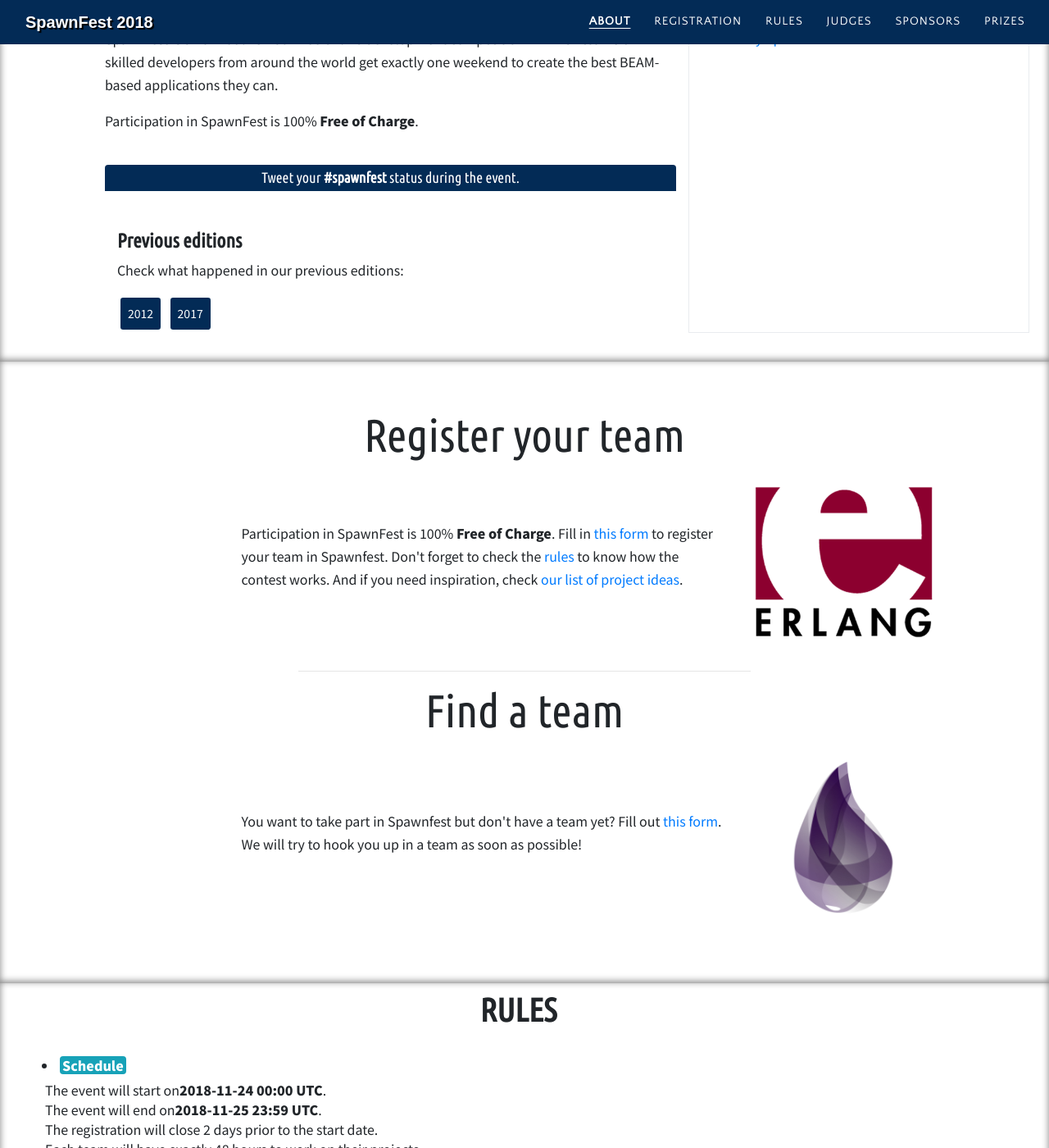
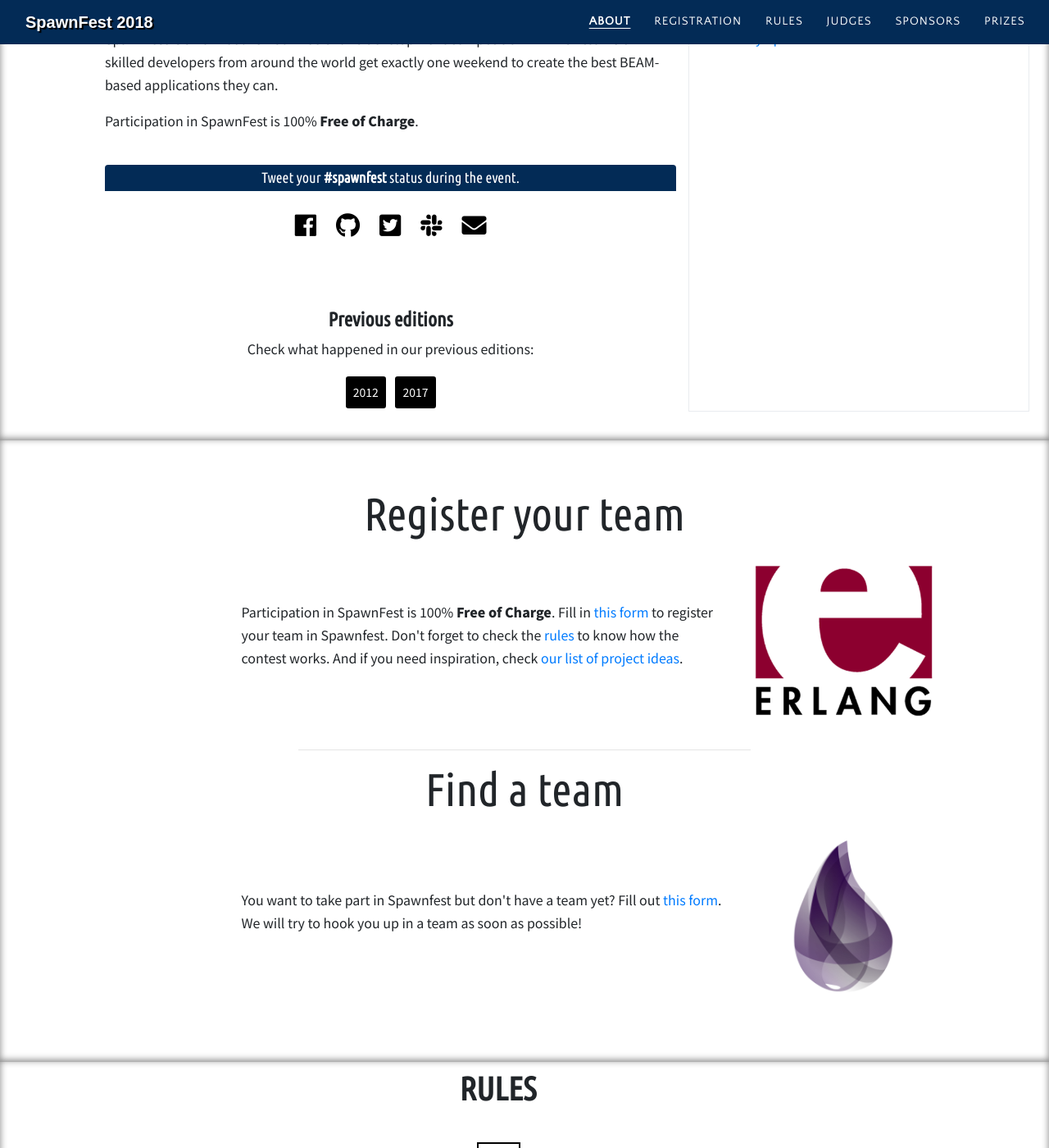
Before and after one commit to spawnfest/spawnfest.github.io, a Jekyll site: the page built from index.html, in a window 1280 px wide and 1400 px high, scrolled down 562 px. Shown: the whole window at 82% size. Built offline with Jekyll 4.4.1, drawn with Linux system fonts in a browser that asks for light colours; nearby versions of some CDN libraries; some web fonts are replaced; comment, search, counter and statistics services are not loaded.

Commit message:
add rule icons and more

```diff
--- a/_config.yml
+++ b/_config.yml
@@ -188,12 +188,14 @@
 
 rules:
   - title: "Schedule"
+    icon: "fas fa-calendar-alt"
     details:
       - text: The event will start on <strong>2018-11-24 00:00 UTC</strong>.
       - text: The event will end on <strong>2018-11-25 23:59 UTC</strong>.
       - text: The registration will close 2 days prior to the start date.
       - text: Each team will have exactly 48 hours to work on their projects.
   - title: Teams
+    icon: "fas fa-users"
     details:
       - text: "Team size is 1 to 4."
       - text: "Every team member has to be a human being, not an organization."
@@ -201,6 +203,7 @@
       - text: "Judges of this contest can not participate in it as members of a team."
       - text: Every team has to be registered by completing the <a target="_blank" href="https://goo.gl/forms/sFt34VNjWaMzGD0r2">registration form</a>.
   - title: Projects
+    icon: "fas fa-rocket"
     details:
       - text: "All projects should be written to run on the Erlang VM / BEAM."
       - text: "They can be written in any BEAM-based language (i.e. Erlang, Elixir, LFE, efene, clojerl, etc.)."
@@ -217,6 +220,7 @@
       - text: "<em>User Privacy:</em> If a project is an online application (such as a web application) that collects personal information from its users, it should not reveal any of personally identifiable information unless required to do so by law. Please respect people&#8217;s privacy."
       - text: "Lawful submissions only: please do not submit anything that can be considered harmful, unlawful or both."
   - title: Evaluation
+    icon: "fas fa-gavel"
     details:
       - text: "Your work will be judged by a publicly known jury, unless previously disqualified."
       - text: "Each sponsor is responsible for delivering the prize they provided to the corresponding winning team."
@@ -235,6 +239,7 @@
       - text: "The team with the highest final score will be the winner of the contest."
       - text: "Other prizes, besides the one for the winner, will be awarded as well."
   - title: Other Rules
+    icon: "fas fa-list-alt"
     details:
       - text: "Individual participants or even entire teams can be disqualified if they don't abide by these rules. The organizers reserve the right to apply the punishment they consider fit to any transgression."
       - text: "Event organizers will not reimburse you for any expenses or losses."
--- a/_includes/about.html
+++ b/_includes/about.html
@@ -8,6 +8,22 @@
       <p>Participation in SpawnFest is 100% <strong>Free of Charge</strong>.</p>
       <br>
        <p class="hashtag text-center text-white rounded-top">Tweet your <strong>#spawnfest</strong> status during the event.</p>
+       <section class="col-md-12 text-center contact "  id="contact">
+    <div class="container-fluid">
+      <div class="d-inline-flex">
+        {% for contact in site.social %}
+          <div class="social-link">
+            <a class="style" href="{{ contact.url }}"><i class="{{ contact.icon }}"></i></a>
+          </div>
+        {%  endfor %}
+      </div>
+    </div>
+    <div class="text-center">
+      <div class="hashtag pt-3">
+        <span class=" text-white ">Tweet your #SPAWNFEST status during the event.</span>
+      </div>
+    </div>
+  </section>
       <!-- <div class="container d-flex justify-content-sm-center contact-section bg-secondary rounded-bottom" >
         <span class="text-center pt-4 hashtag ">
        Contact us during the event, follow us on our networks.</span>
@@ -21,10 +37,12 @@
       <br>
       <div class="container">
         <div class="align-items-center">
-          <h4 class="pt-2 ">Previous editions</h4>
-          <p>Check what happened in our previous editions:</p>
+          <h4 class="pt-2 text-center">Previous editions</h4>
+          <p class="text-center">Check what happened in our previous editions:</p>
+          <div class="text-center">
             <a class="text-white btn btn-previous-edition btn-sm p-2 m-1" href="https://spawnfest.github.io/2012/" target="_blank">2012</a>
             <a class="text-white btn btn-previous-edition btn-sm p-2 m-1" href="https://spawnfest.github.io/2017/" target="_blank">2017</a>
+            </div>
         </div>
       </div>
     </div>
--- a/_includes/footer.html
+++ b/_includes/footer.html
@@ -4,7 +4,7 @@
       <div class="d-inline-flex">
         {% for contact in site.social %}
           <div class="social-link">
-            <a href="{{ contact.url }}"><i class="{{ contact.icon }}"></i></a>
+            <a href="{{ contact.url }}"> <i class="{{ contact.icon }}"></i></a>
           </div>
         {%  endfor %}
       </div>
--- a/_includes/rules.html
+++ b/_includes/rules.html
@@ -1,17 +1,20 @@
 <section id="rules" class="sp-box bg2">
   <div class="container-fluid">
-    <div class="row">
+    <div class="row ">
       <div class="col-lg-12 text-center">
-        <h2 class="section-heading text-uppercase ">Rules</h2>
+        <h2 class="section-heading text-uppercase">Rules</h2>
       </div>
     </div>
-    <div class="col-md-8">
-      <ul>
+    <div class="d-inline-flex p-5 ">
+      <ul class="box">
         {% for rule in site.rules %}
-          <li class="rule  ">
-            <span class="rule mb-1 mt-3 badge badge-info ">{{ rule.title }}</span>
+      <i class="icon border bg-white {{ rule.icon }}"></i>
+          <li class="rule bord border">
+            <span class=" rule mb-1 mt-3 badge badge-info">{{ rule.title }}</span>
+             <ul>
               {% for detail in rule.details %}
-                <li class="row ">{{ detail.text }}</li>
+
+                <li>{{ detail.text }}</li>
               {% endfor %}
             </ul>
           </li>
--- a/css/style.css
+++ b/css/style.css
@@ -29,7 +29,7 @@
 
 section h2.section-heading {
   font-size: 40px;
-  margin-top: 0;
+  margin-right: 50px;
   margin-bottom: 15px;
 }
 
@@ -97,9 +97,8 @@
 }
 
 .rule {
-  font-size: 16px;
+  font-size: 15px;
   padding: 3px;
-  justify-content: center;
 }
 
 .card-body{
@@ -116,6 +115,88 @@
   height: auto;
 }
 
+li.bord{
+  margin-top:-1%;
+ margin-bottom: 4%;
+ font-size: 18px;
+ text-align: justify;
+
+}
+i.border{
+  padding: 1%;
+  border: 2px solid black!important;
+}
+
+li.border{
+  border: 1px solid black!important;
+}
+a.style{
+  color: black;
+  padding: 12px;
+}
+.icon{
+height: auto;
+position: relative;
+float: inherit;
+margin-left: 43%;
+margin-top: -2%;
+}
+
+
+
+ @media(max-device-width:480px){
+   .icon {
+    width: auto;
+    height: auto;
+    position: relative;
+    float: inherit;
+    margin-left: 42%;
+    margin-bottom: -3%;
+  }
+
+  section h2.section-heading {
+  font-size: 32px;
+  margin-left: 100px;
+  margin-bottom: -15px;
+}
+.rule {
+  font-size: 13px;
+  padding: 3px;
+}
+section{
+ padding: 1%;
+}
+
+
+ }
+    @media(max-device-width:480px){
+   li.bord{
+    font-size: 14px;
+    display:inline-block;
+    width: 95%;
+    border:1px solid #000000!important;
+
+
+    }
+
+    li.rule{
+      margin-right: -11%;
+    }
+  span.rule{
+    margin-left: 20%;
+    position: relative;
+  }
+
+}
+
+ul.box{
+
+    list-style-type: none!important;
+
+}
+
+
+
 ul.rule-details{
  justify-content: center;
 }
@@ -127,7 +208,7 @@
 }
 
 a.btn-previous-edition{
-  background-color: #032b56;
+  background-color: black;
 }
 
 a.btn-previous-edition:focus {
@@ -579,6 +660,7 @@
   margin-right: 0;
 }
 
+
 section#contact .section-heading {
   color: #fff;
 }
@@ -641,6 +723,7 @@
   line-height: 40px;
   text-transform: none;
   font-family: 'Noto Sans JP', sans-serif;
+  margin-bottom: 10px;
 }
 
 footer ul.quicklinks {
```
